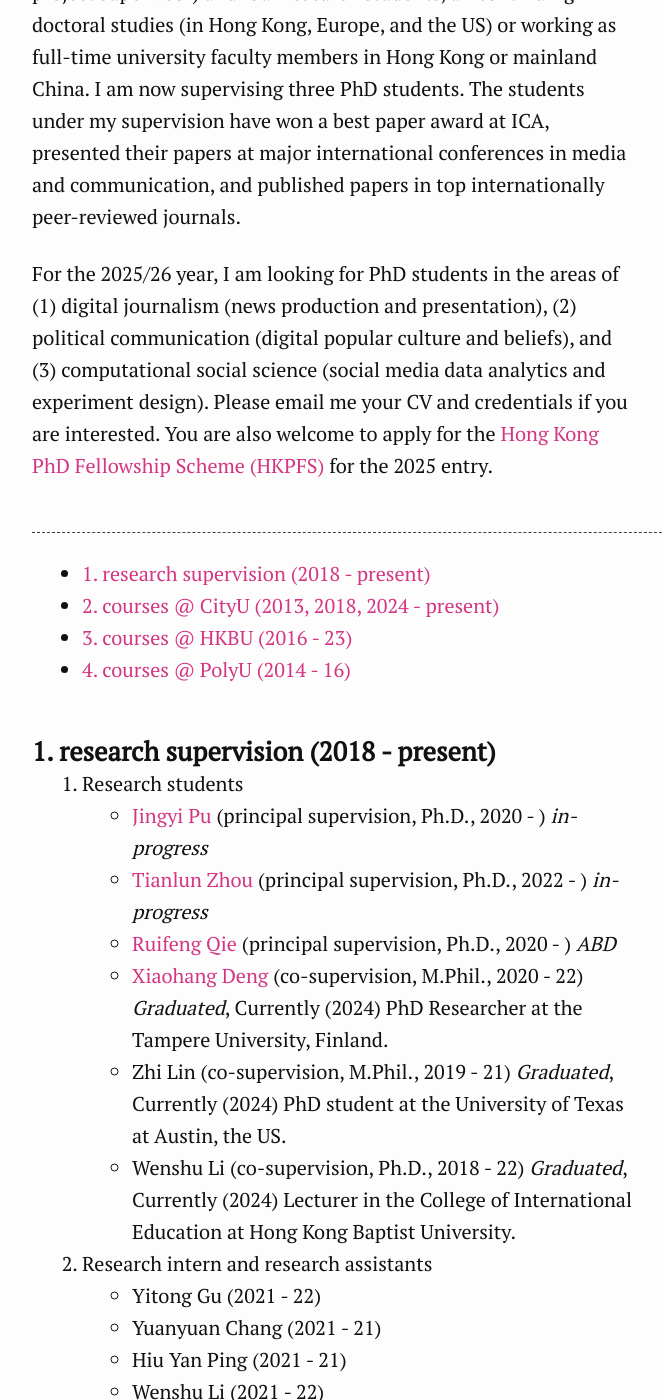
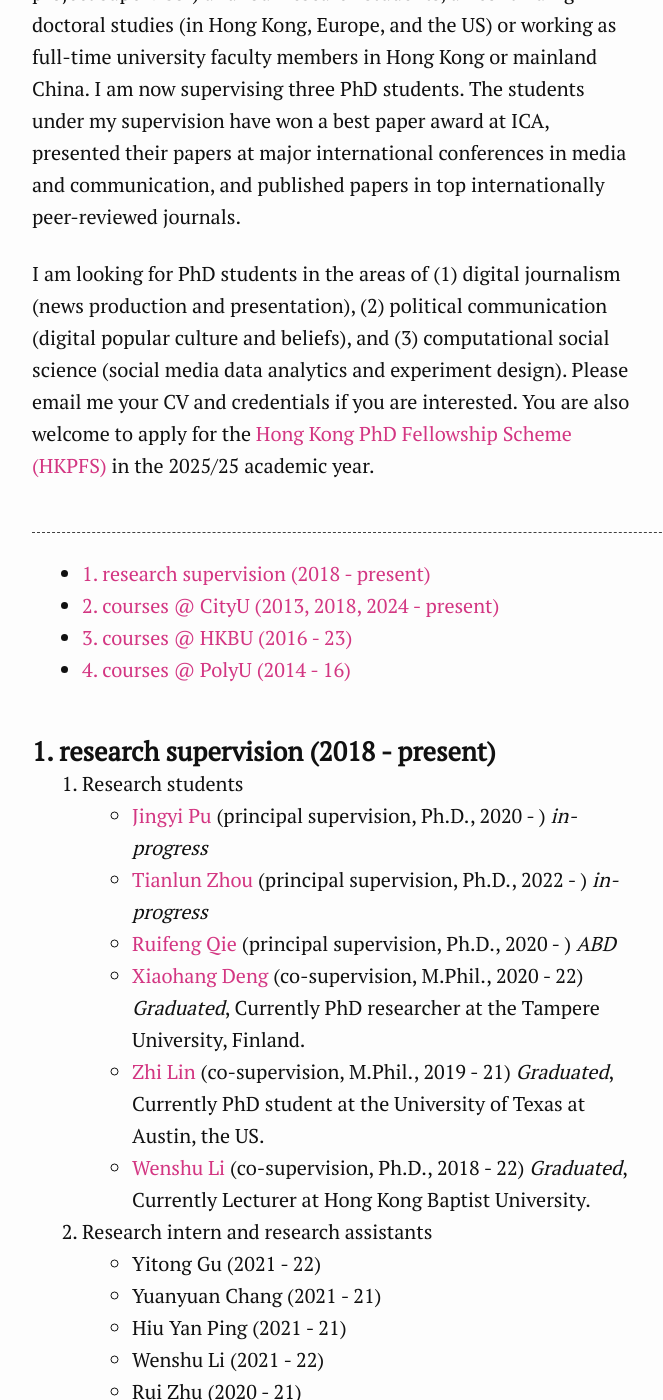
Before and after one commit to xzzhang2/xzzhang2.github.io, a Jekyll site: the page built from pages/teaching.md, in a window 1280 px wide and 1400 px high, scrolled down 433 px. Shown: the whole window, without its empty margins (308-971 px from the left). Built offline with Jekyll 4.4.1, drawn with Linux system fonts in a browser that asks for light colours.

Commit message:
updating information

```diff
--- a/pages/teaching.md
+++ b/pages/teaching.md
@@ -1,14 +1,14 @@
 ---
 layout: page
 title: PhD_positions
-description: Xinzhi Zhang's teaching and research supervision
+description: Xinzhi Zhang's teaching and research supervision (PhD positions)
 ---
 
 I teach interdisciplinary courses on digital media and human communication, multimedia storytelling, AI policy and regulations, and applying digital technologies for innovation and social impacts.
 
 I have supervised eight postgraduate students (as the capstone project supervisor) and four research students, all continuing doctoral studies (in Hong Kong, Europe, and the US) or working as full-time university faculty members in Hong Kong or mainland China. I am now supervising three PhD students. The students under my supervision have won a best paper award at ICA, presented their papers at major international conferences in media and communication, and published papers in top internationally peer-reviewed journals.
 
-For the 2025/26 year, I am looking for PhD students in the areas of (1) digital journalism (news production and presentation), (2) political communication (digital popular culture and beliefs), and (3) computational social science (social media data analytics and experiment design). Please email me your CV and credentials if you are interested. You are also welcome to apply for the [Hong Kong PhD Fellowship Scheme (HKPFS)](https://cerg1.ugc.edu.hk/hkpfs/index.html) for the 2025 entry.
+I am looking for PhD students in the areas of (1) digital journalism (news production and presentation), (2) political communication (digital popular culture and beliefs), and (3) computational social science (social media data analytics and experiment design). Please email me your CV and credentials if you are interested. You are also welcome to apply for the [Hong Kong PhD Fellowship Scheme (HKPFS)](https://cerg1.ugc.edu.hk/hkpfs/index.html) in the 2025/25 academic year.
 
 
 ---
@@ -27,9 +27,9 @@ For the 2025/26 year, I am looking for PhD students in the areas of (1) digital
  - [Jingyi Pu](https://www.cityu.edu.hk/com/Profile2.aspx?u=jingyipu2) (principal supervision, Ph.D., 2020 - ) *in-progress*
  - [Tianlun Zhou](https://www.comm.hkbu.edu.hk/comd-www/lib/pdf/PhD/ZHOU_Tianlun.pdf) (principal supervision, Ph.D., 2022 - ) *in-progress*
  - [Ruifeng Qie](https://www.comm.hkbu.edu.hk/comd-www/lib/pdf/PhD/QIE_Ruifeng.pdf) (principal supervision, Ph.D., 2020 - ) *ABD*
- - [Xiaohang Deng](https://webpages.tuni.fi/gamification/members/dion-deng) (co-supervision, M.Phil., 2020 - 22) *Graduated*, Currently (2024) PhD Researcher at the Tampere University, Finland.
- - Zhi Lin (co-supervision, M.Phil., 2019 - 21) *Graduated*, Currently (2024) PhD student at the University of Texas at Austin, the US.
- - Wenshu Li (co-supervision, Ph.D., 2018 - 22) *Graduated*, Currently (2024) Lecturer in the College of International Education at Hong Kong Baptist University.
+ - [Xiaohang Deng](https://webpages.tuni.fi/gamification/members/dion-deng) (co-supervision, M.Phil., 2020 - 22) *Graduated*, Currently PhD researcher at the Tampere University, Finland.
+ - [Zhi Lin](https://scholar.google.com/citations?user=N0hz9gwAAAAJ) (co-supervision, M.Phil., 2019 - 21) *Graduated*, Currently PhD student at the University of Texas at Austin, the US.
+ - [Wenshu Li](https://scholar.google.com/citations?user=qfxb7XoAAAAJ) (co-supervision, Ph.D., 2018 - 22) *Graduated*, Currently Lecturer at Hong Kong Baptist University.
 
 2. Research intern and research assistants
  - Yitong Gu (2021 - 22)
@@ -83,6 +83,7 @@ For the 2025/26 year, I am looking for PhD students in the areas of (1) digital
 
 
 
+
 (updated: Apr 2024)
 
 
```
